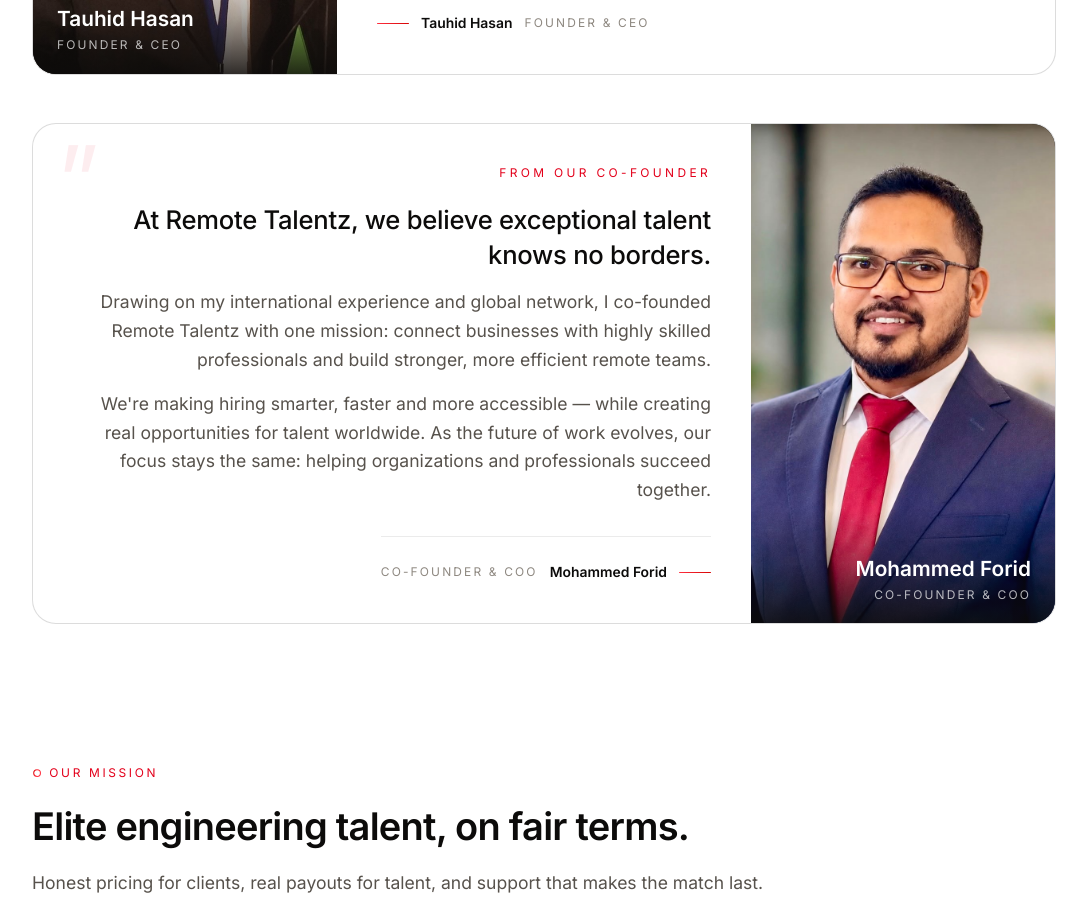
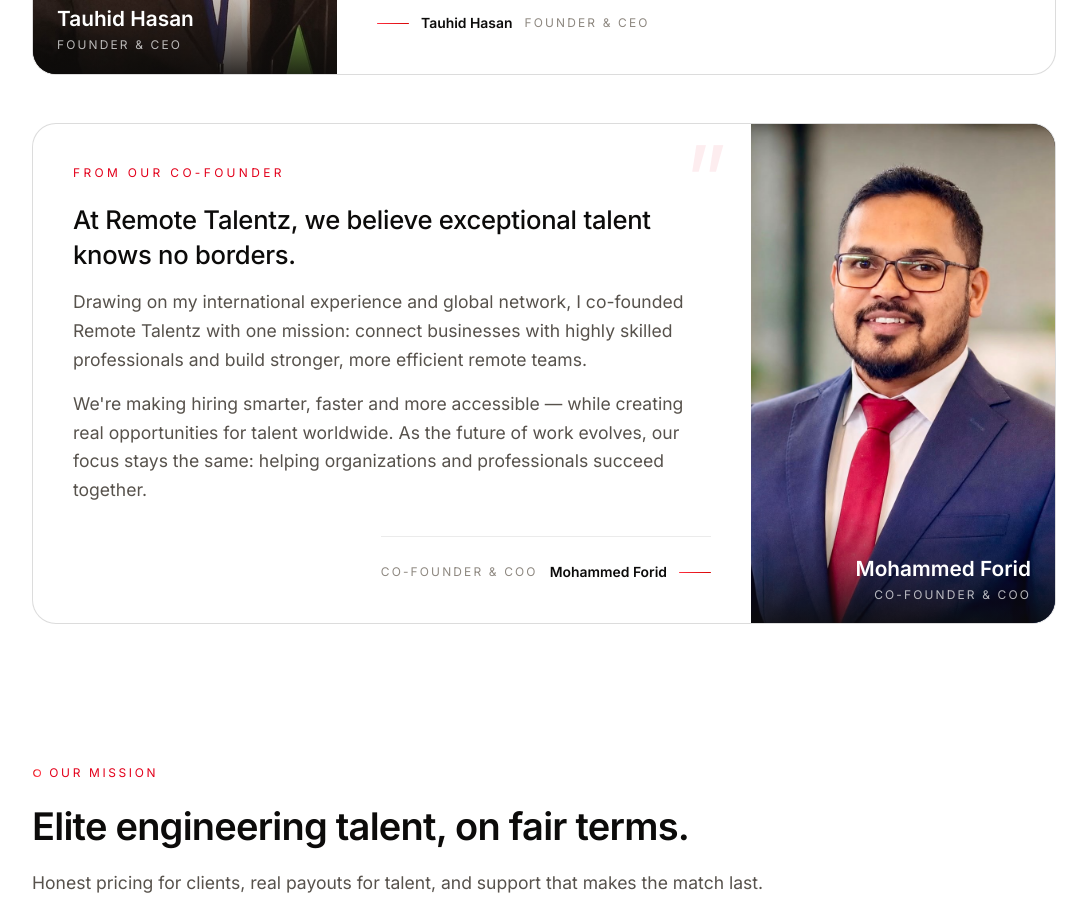
Before and after one commit to TaforaTech/remote-talentz, a Next.js app: page /about in a window 1280 px wide. Shown: the part 1280-2201 px from the top of the page, without its empty margins (96-1183 px from the left). Built offline with nearby package versions, Linux system fonts and the light colour scheme.

Commit message:
feat: update the co founder

```diff
--- a/src/components/About.tsx
+++ b/src/components/About.tsx
@@ -267,16 +267,10 @@
                   </div>
 
                   {/* Message */}
-                  <div
-                    className={`relative flex flex-col justify-center p-7 sm:p-10 ${
-                      reversed ? "lg:text-right" : ""
-                    }`}
-                  >
+                  <div className="relative flex flex-col justify-center p-7 sm:p-10">
                     <span
                       aria-hidden
-                      className={`pointer-events-none absolute top-2 select-none font-display text-[6rem] leading-none text-red/[0.07] ${
-                        reversed ? "left-6" : "right-6"
-                      }`}
+                      className="pointer-events-none absolute right-6 top-2 select-none font-display text-[6rem] leading-none text-red/[0.07]"
                     >
                       &rdquo;
                     </span>
@@ -302,7 +296,7 @@
 
                     <figcaption
                       className={`relative mt-8 inline-flex items-center gap-3 border-t border-line-soft pt-6 ${
-                        reversed ? "lg:ml-auto lg:flex-row-reverse" : ""
+                        reversed ? "lg:ml-auto lg:flex-row-reverse lg:text-right" : ""
                       }`}
                     >
                       <span
```
